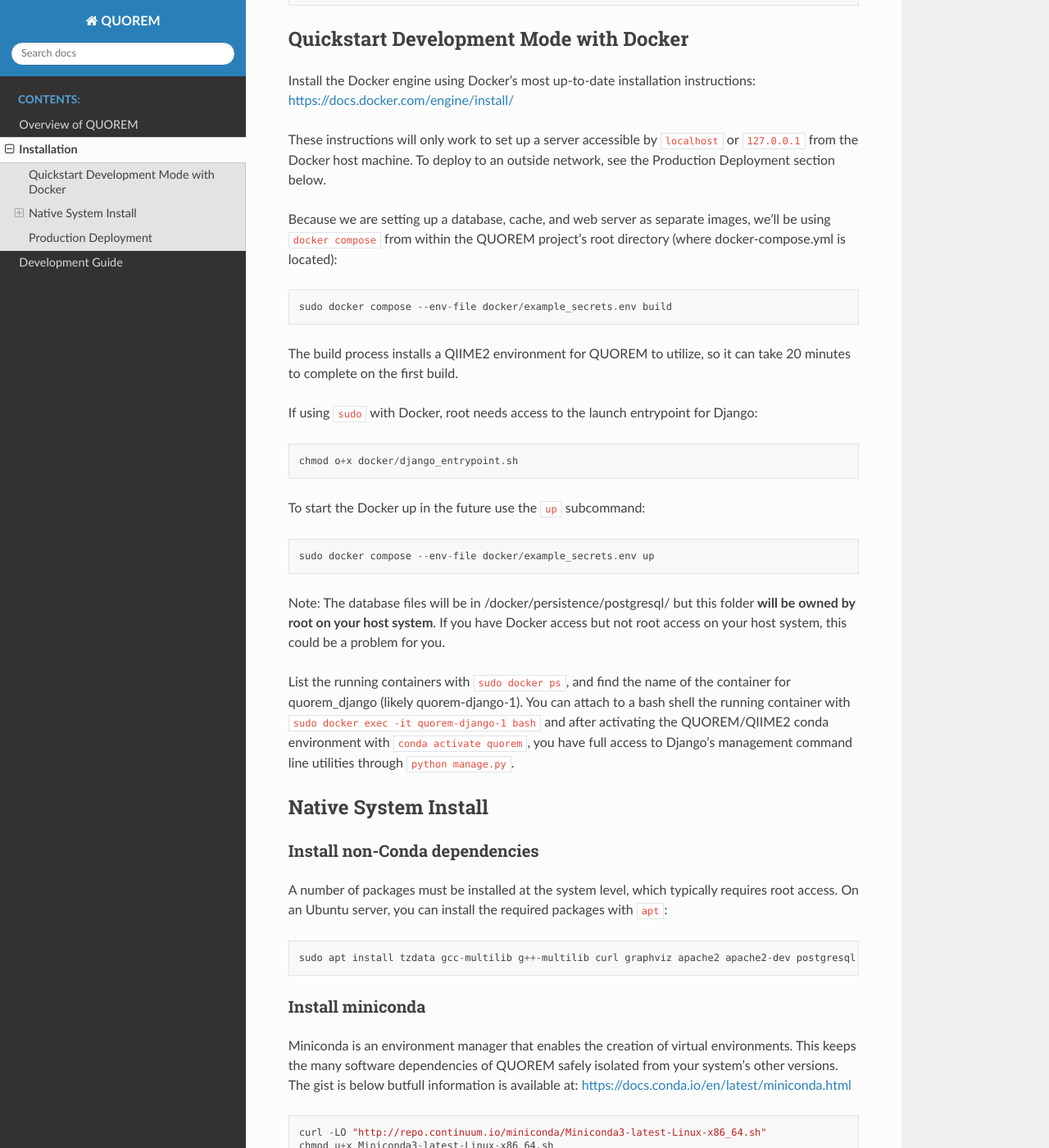
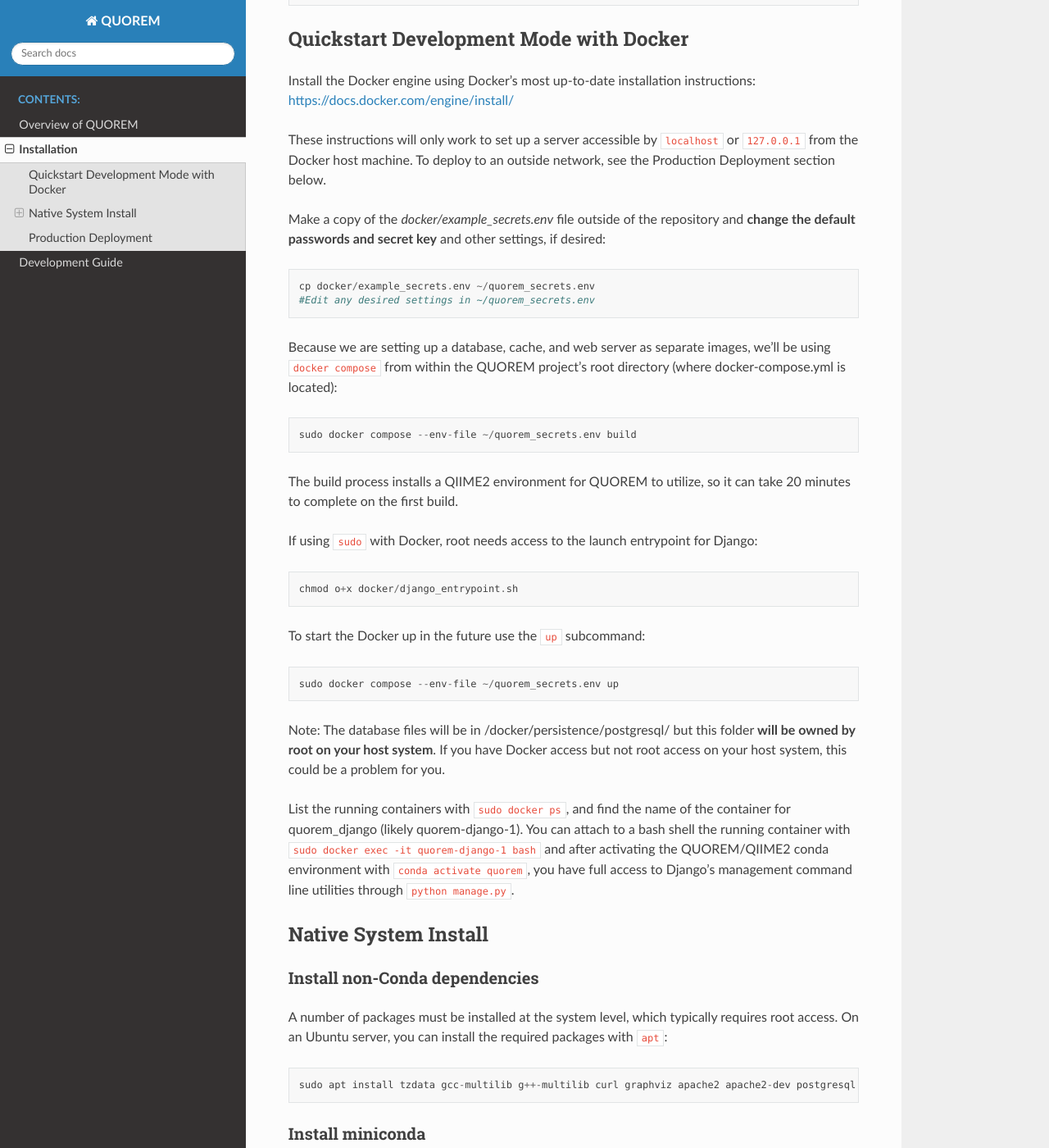
Before and after one commit to mwhall/QUOREM, a Sphinx documentation site: the page built from docs/installation.rst, in a window 1280 px wide and 1400 px high, scrolled down 527 px. Shown: the whole window at 82% size. Built offline with Sphinx 7.4.7 and the Read the Docs theme 2.0.0, drawn with Linux system fonts in a browser that asks for light colours.

Commit message:
Explicitly direct users to make a separate secrets environment file

```diff
--- a/docs/installation.rst
+++ b/docs/installation.rst
@@ -22,10 +22,16 @@
 
 These instructions will only work to set up a server accessible by ``localhost`` or ``127.0.0.1`` from the Docker host machine. To deploy to an outside network, see the Production Deployment section below.
 
+Make a copy of the `docker/example_secrets.env` file outside of the repository and **change the default passwords and secret key** and other settings, if desired:
+
+.. parsed-literal::
+    cp docker/example_secrets.env ~/quorem_secrets.env
+    #Edit any desired settings in ~/quorem_secrets.env
+
 Because we are setting up a database, cache, and web server as separate images, we'll be using ``docker compose`` from within the QUOREM project's root directory (where docker-compose.yml is located):
 
 .. parsed-literal::
-    sudo docker compose --env-file docker/example_secrets.env build
+    sudo docker compose --env-file ~/quorem_secrets.env build
 
 The build process installs a QIIME2 environment for QUOREM to utilize, so it can take 20 minutes to complete on the first build.
 
@@ -37,7 +43,7 @@
 To start the Docker up in the future use the ``up`` subcommand:
 
 .. parsed-literal::
-    sudo docker compose --env-file docker/example_secrets.env up
+    sudo docker compose --env-file ~/quorem_secrets.env up
 
 Note: The database files will be in /docker/persistence/postgresql/ but this folder **will be owned by root on your host system**. If you have Docker access but not root access on your host system, this could be a problem for you.
 
```
